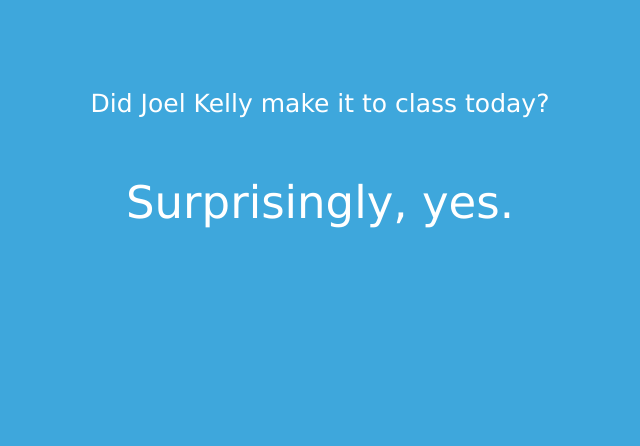
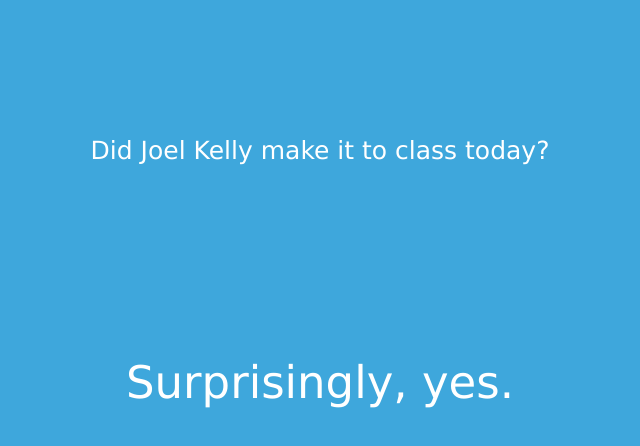
Before and after one commit to edwinbodge/Gans, a plain HTML site: page index.html in a window 1280 px wide. Shown: the whole page, without its empty margins (320-960 px from the left). Drawn offline with Linux system fonts and the light colour scheme.

Commit message:
Update stylesheet.css

```diff
--- a/stylesheet.css
+++ b/stylesheet.css
@@ -8,7 +8,7 @@ body {
 
 #title {
 	position: relative;
-	top: 3.1em;
+	top: 5em;
 	left:50%;
 	margin-left: -10em;
 	font-size: 25px;
@@ -24,7 +24,7 @@ body {
 
 #instructions {
 	position: relative;
-	top: 3em;
+	top: 7em;
 	left:50%;
 	margin-left: -9em;
 	font-size: 45px;
```
